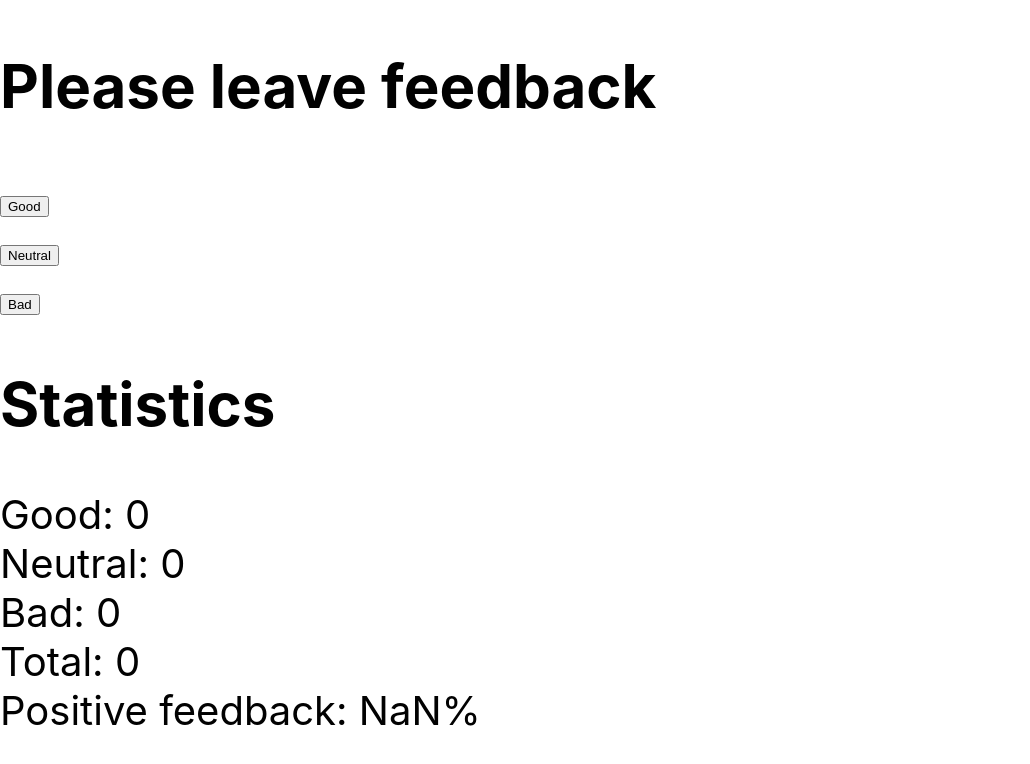
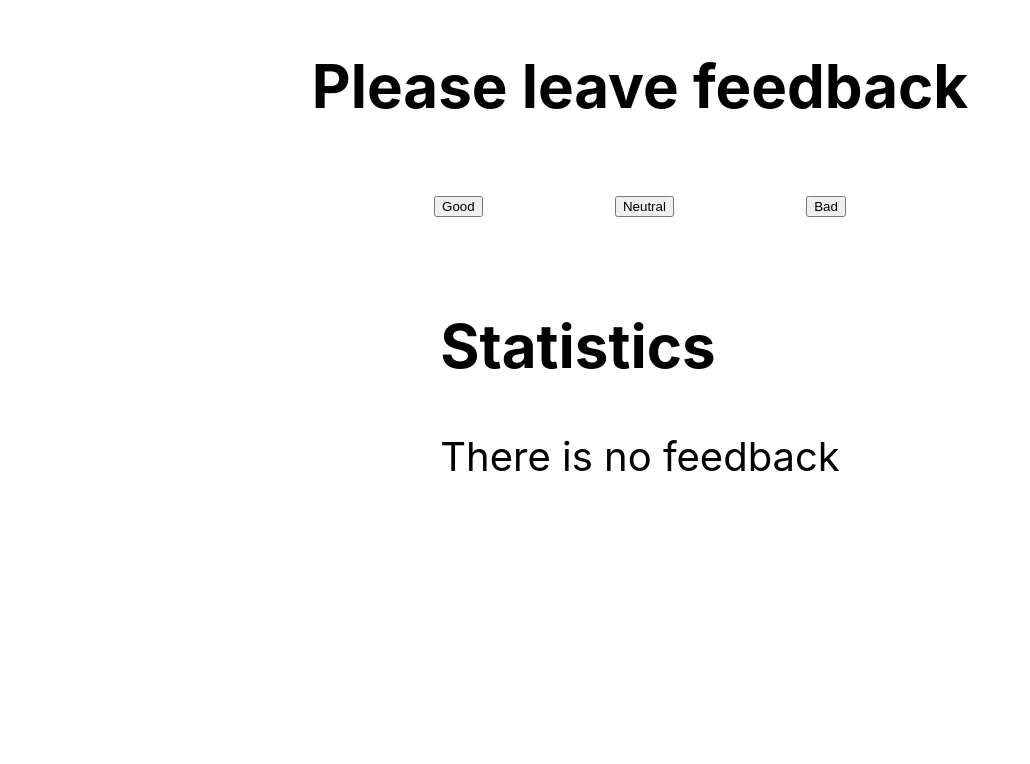
Before and after one commit to irensmile/goit-react-hw-02-feedback, a React (Create React App) app: page / in a window 1280 px wide. Shown: the top 764 px of the page, without its empty margins (0-1030 px from the left). Built offline with nearby package versions, Linux system fonts and the light colour scheme.

Commit message:
feedback step3

```diff
--- a/src/components/App.jsx
+++ b/src/components/App.jsx
@@ -17,12 +17,12 @@ export class App extends Component {
   render() {
     return <div
       style={{
-        height: '100vh',
-        //display: 'flex',
         justifyContent: 'center',
         alignItems: 'center',
         fontSize: 40,
-        color: '#010101'
+        color: '#010101',
+        display: 'flex',
+        flexDirection: 'column',
       }}
     >
       {/* <div>
--- a/src/components/FeedbackOptions.jsx
+++ b/src/components/FeedbackOptions.jsx
@@ -1,11 +1,11 @@
 import React, { Component } from "react";
-
+import css from './FeedbackOptions.module.css';
 
 export class FeedbackOptions extends Component {
 
     render() {
         return <div>
-            <ul className="feedback">
+            <ul className={css.buttons}>
                 <li><button type="button" onClick={this.props.onLeaveFeedback}>Good</button></li>
                 <li><button type="button" onClick={this.props.onLeaveFeedback}>Neutral</button></li>
                 <li><button type="button" onClick={this.props.onLeaveFeedback}>Bad</button></li>
--- /dev/null
+++ b/src/components/FeedbackOptions.module.css
@@ -0,0 +1,7 @@
+.buttons{
+    display: flex;
+    flex-direction: row;
+    gap: 10px;
+    align-items: center;
+    justify-content: space-evenly;
+}
--- /dev/null
+++ b/src/components/Notification.jsx
@@ -0,0 +1,11 @@
+import React, { Component } from "react";
+
+
+export class Notification extends Component {
+
+    render() {
+        return <div>
+            {this.props.message}
+        </div>
+    }
+}
--- a/src/components/Statistics.jsx
+++ b/src/components/Statistics.jsx
@@ -1,4 +1,5 @@
 import React, { Component } from "react";
+import { Notification } from "./Notification";
 
 
 export class Statistics extends Component {
@@ -6,13 +7,16 @@ export class Statistics extends Component {
     render() {
     return <div>
       {/* <h2>Statistics</h2> */}
-      <ul className="feedback">
+        {this.props.total > 0 ?
+            (<ul className="feedback">
           <li>Good: <span>{ this.props.good}</span></li>
         <li>Neutral: <span>{ this.props.neutral}</span></li>
         <li>Bad: <span>{this.props.bad}</span></li>
           <li>Total: {this.props.total}</li>
           <li>Positive feedback: {this.props.positivePercentage}%</li>
-        </ul>
+            </ul>)
+            :
+        (<Notification message="There is no feedback"></Notification>)}
       </div>
   }
 }
```
